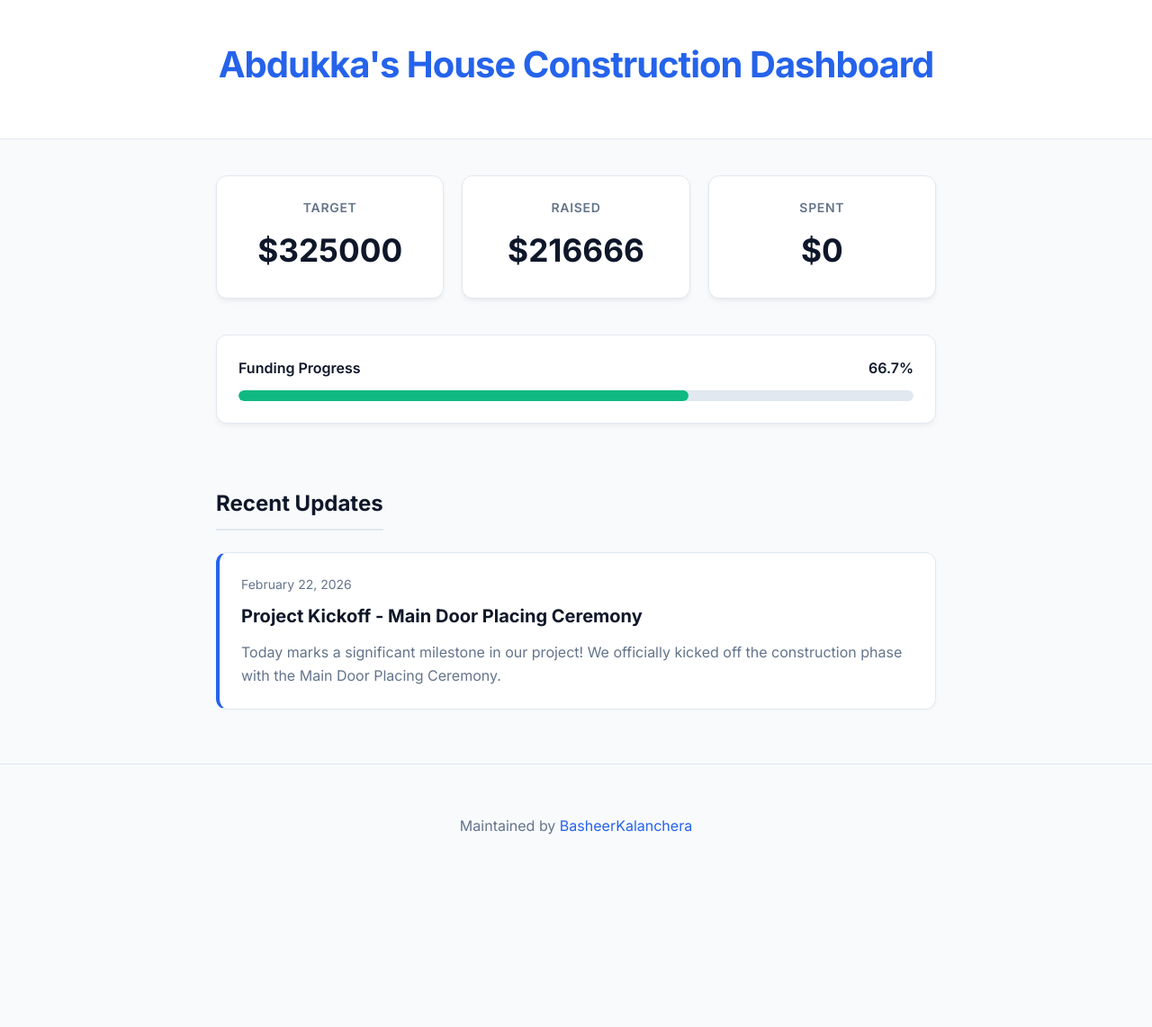
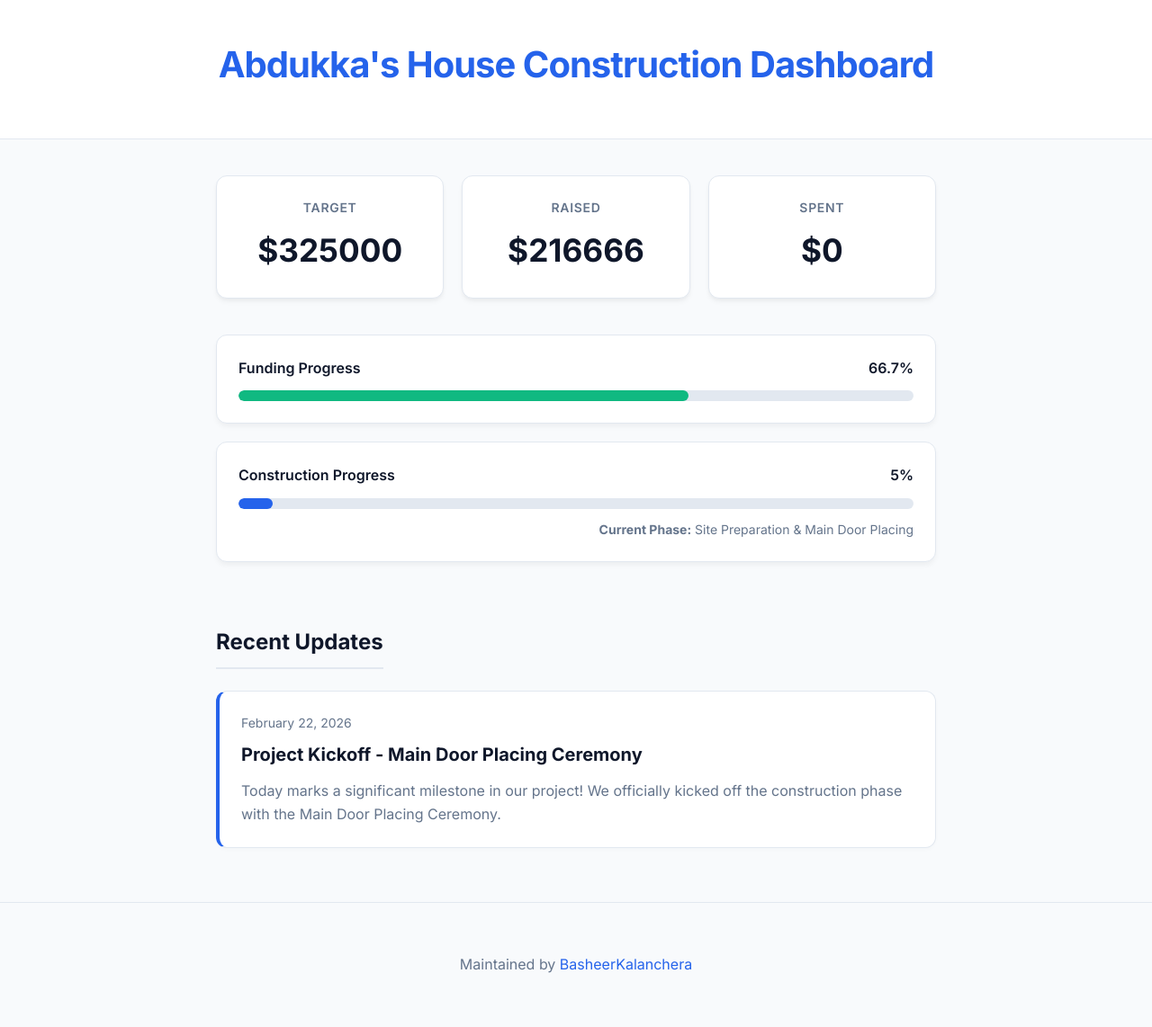
Before and after one commit to BasheerKalanchera/project-amanah, a Jekyll site: the page built from index.html, in a window 1280 px wide. Shown: the whole page at 90% size. Built offline with Jekyll 4.4.1, drawn with Linux system fonts in a browser that asks for light colours; before the commit the page ends 988 px from its top, so only the background shows below that.

Commit message:
Feat: Added Project Progress tracking.

```diff
--- /dev/null
+++ b/_data/project.yml
@@ -0,0 +1,2 @@
+completion_percentage: 5
+current_phase: "Site Preparation & Main Door Placing"
--- a/assets/css/style.css
+++ b/assets/css/style.css
@@ -92,7 +92,7 @@ body {
   padding: 24px;
   box-shadow: 0 4px 6px -1px rgba(0, 0, 0, 0.05);
   border: 1px solid var(--border);
-  margin-bottom: 50px;
+  margin-bottom: 20px;
 }
 
 .progress-header {
@@ -139,7 +139,7 @@ body {
   border-radius: 12px;
   padding: 24px;
   margin-bottom: 20px;
-  box-shadow: 0 2px 4px rgba(0,0,0,0.02);
+  box-shadow: 0 2px 4px rgba(0, 0, 0, 0.02);
   border: 1px solid var(--border);
   border-left: 4px solid var(--primary);
 }
--- a/index.html
+++ b/index.html
@@ -32,6 +32,21 @@ layout: default
     </div>
 </div>
 
+<div class="progress-section" style="margin-bottom: 50px;">
+    <div class="progress-header">
+        <span>Construction Progress</span>
+        <span>{{ site.data.project.completion_percentage | default: 0 }}%</span>
+    </div>
+    <div class="progress-track">
+        <div class="progress-fill"
+            style="width: {{ site.data.project.completion_percentage | default: 0 }}%; background-color: var(--primary);">
+        </div>
+    </div>
+    <div style="font-size: 0.875rem; color: var(--text-muted); margin-top: 12px; text-align: right;">
+        <strong>Current Phase:</strong> {{ site.data.project.current_phase | default: "Planning" }}
+    </div>
+</div>
+
 <h2 class="section-title">Recent Updates</h2>
 <ul class="post-list">
     {% for post in site.posts %}
```
